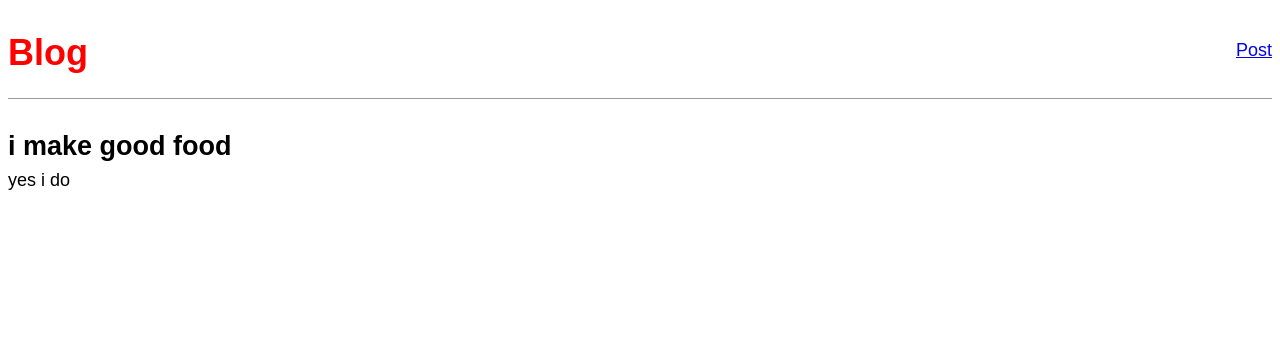
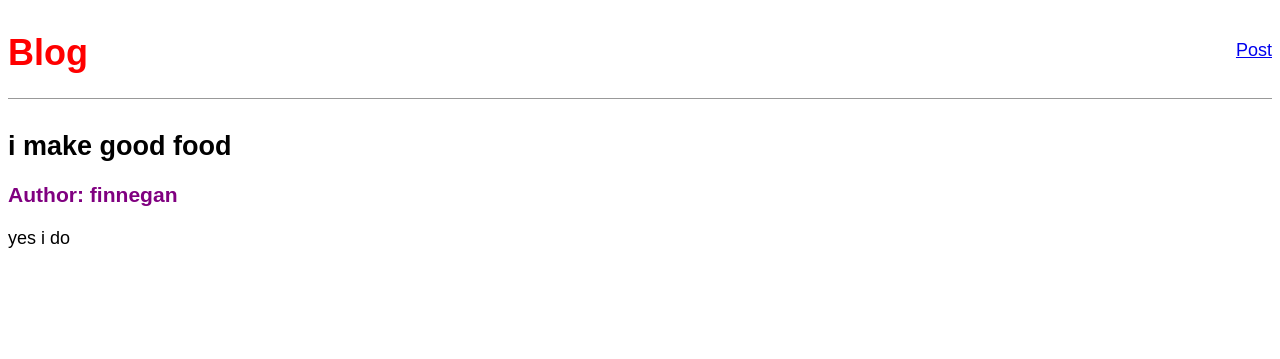
Before and after one commit to crushedflea8060/Django-Sysadmin, a Django app: page /post/2/ in a window 1280 px wide. Shown: the top 359 px of the page. Run offline with Django 5.2, Linux system fonts and the light colour scheme; data comes from the database, SQL or seed files in the repository; both versions use the stored data as it was after the commit.

Commit message:
last commit of first assignment

```diff
--- a/blog/views.py
+++ b/blog/views.py
@@ -1,5 +1,5 @@
 from django.shortcuts import render
-from .models import Post, User
+from .models import Post, User, Profile
 import os
 import requests
 from dotenv import load_dotenv
@@ -23,7 +23,10 @@ class BlogDetailView(DetailView):
 class BlogCreateView(LoginRequiredMixin, CreateView):
    model = Post
    template_name = 'post_new.html'
-   fields = '__all__'
+   fields = ['title','body']
+   def form_valid(self, form):
+      form.instance.author = self.request.user  # Set author to current user
+      return super().form_valid(form)
 def login_view(req):
    client_id = os.getenv("CLIENT_ID")
    redirect_uri = os.getenv("URI")
--- a/blog_project/settings.py
+++ b/blog_project/settings.py
@@ -23,7 +23,7 @@ BASE_DIR = Path(__file__).resolve().parent.parent
 SECRET_KEY = 'django-insecure-g@l6t&dps7ko)mn**wyvc)v7l5f&#q+%*!05@8*$#fm_ko@e)y'
 
 # SECURITY WARNING: don't run with debug turned on in production!
-DEBUG = True
+DEBUG = False
 
 ALLOWED_HOSTS = ['*']
 
@@ -115,5 +115,3 @@ USE_TZ = True
 
 # Static files (CSS, JavaScript, Images)
 # https://docs.djangoproject.com/en/6.0/howto/static-files/
-
-STATIC_URL = 'static/'
--- a/templates/base.html
+++ b/templates/base.html
@@ -16,6 +16,7 @@ header h1 a {
    color: red;
    text-decoration: none;
 }
+
 .nav-left {
    margin-right: auto;
 }
@@ -31,6 +32,9 @@ header h1 a {
 
 .post-entry h2 {
    margin: 0.5rem 0;
+}
+.post-entry h3 {
+   color: purple;
 }
 
 .post-entry p {
--- a/templates/post_detail.html
+++ b/templates/post_detail.html
@@ -3,6 +3,7 @@
 {% block content %}
    <div class="post-entry">
       <h2>{{object.title}}</h2>
+      <h3>Author: {{object.author}}</h3>
       <p> {{object.body}} </p>
    </div>
 {% endblock content %}
```
Also changed, not shown: blog/migrations/0002_profile.py (added), db.sqlite3.
